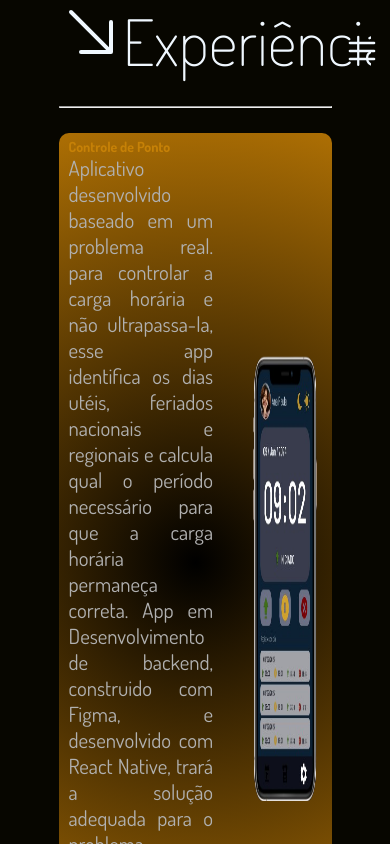
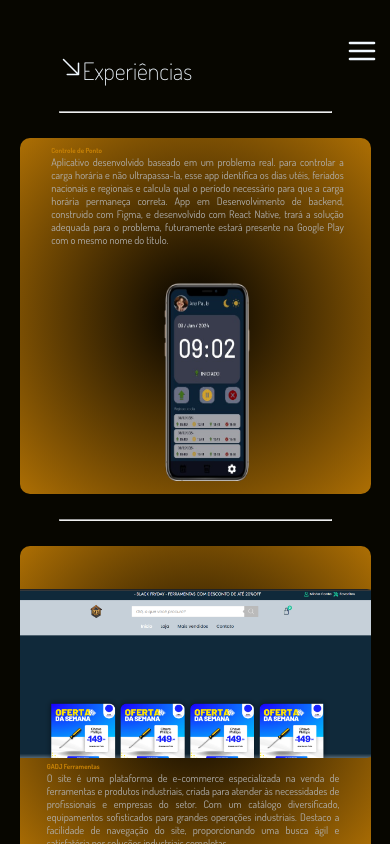
Before and after one commit to AndersonAPinto/react-portfolioPro, a React (Create React App) app: page /experience in a window 390 px wide. Built offline with nearby package versions, Linux system fonts and the light colour scheme; a web font is replaced by a local one.

Commit message:
update in screens

```diff
--- a/src/components/Pages/Contact.jsx
+++ b/src/components/Pages/Contact.jsx
@@ -1,37 +1,32 @@
 import React from "react";
 import { HiArrowDownRight } from "react-icons/hi2";
-import { SlSocialGithub, SlSocialFacebook, SlSocialLinkedin, SlSocialInstagram } from "react-icons/sl";
-import { FaWhatsapp } from "react-icons/fa";
-import { BiMailSend } from "react-icons/bi";
-import Banner from '../../imgs/banner.jpg'
-
+import { FaWhatsapp, FaLinkedinIn, FaFacebook, FaGithub, FaInstagram, FaRegEnvelope } from "react-icons/fa";
 import './contact.css';
+import './contactmobile.css';
 
 function Contact() {
     return (
         <div className="container__Contact">
-            <div className="frame">
-                {/*<img src={Banner} style={{width:'27vw', height:'75vh', borderRadius:'10px'}}/>*/}
-            </div>
             <div className="title_contact">
                 <h1> <HiArrowDownRight /> Contato</h1>
-            </div>
+            </div><div className="frame">
                 <div className="div_title">
                     <div className="icons_contact">
-                    <h2 style={{ fontSize: '35px', marginBottom:'5px',textAlign:'center' }}>Redes Sociais e Envio de Mensagens</h2>
-                    <h6 style={{ marginBottom: '5px', color: '#C68107',fontSize:'1em', textAlign:'center' }}>Conecte-se Conosco com Apenas um Clique</h6>
-                    <p style={{ color: '#b1b1b1', fontSize:'1.2em' }}>
+                        <h2 style={{ fontSize: '2em', marginBottom: '5px', textAlign: 'center' }}>Redes Sociais e Envio de Mensagens</h2>
+                        <h6 style={{ marginBottom: '5px', color: '#C68107', fontSize: '1em', textAlign: 'center' }}>Conecte-se Conosco com Apenas um Clique</h6>
+                        <p style={{ color: '#b1b1b1', fontSize: '1.2em' }}>
                             Valorizo cada oportunidade de interagir com você. Para tornar sua experiência comigo ainda mais direta e conveniente, disponibilizo ícones de acesso rápido abaixo. Cada ícone é uma porta para minhas principais plataformas de comunicação e redes sociais, permitindo que você escolha o canal preferencial de contato com facilidade e rapidez.
                             Seja para fazer perguntas, solicitar suporte, ou compartilhar suas impressões, estamos a apenas um clique de distância. Estarei comprometido em fornecer respostas e soluções ágeis e atenciosas.
                             Estou animado para ouvir o que você tem a dizer.</p>
                     </div>
                     <div className="div_icons">
-                    <a href="https://www.linkedin.com/in/andersonapinto/" target="_blank" rel="noopener noreferrer"><SlSocialLinkedin /></a>
-                    <a href="https://github.com/AndersonAPinto" target="_blank" rel="noopener noreferrer"><SlSocialGithub /></a>
-                    <a href="https://www.facebook.com/andersonaspinto/" target="_blank" rel="noopener noreferrer"><SlSocialFacebook /></a>
-                    <a href="https://www.instagram.com/andersonaugusto.pinto/" target="_blank" rel="noopener noreferrer"><SlSocialInstagram /></a>
+                        <a href="https://www.linkedin.com/in/andersonapinto/" target="_blank" rel="noopener noreferrer"><FaLinkedinIn /></a>
+                        <a href="https://github.com/AndersonAPinto" target="_blank" rel="noopener noreferrer"><FaGithub /></a>
+                        <a href="https://www.facebook.com/andersonaspinto/" target="_blank" rel="noopener noreferrer"><FaFacebook /></a>
+                        <a href="https://www.instagram.com/andersonaugusto.pinto/" target="_blank" rel="noopener noreferrer"><FaInstagram /></a>
                         <a href="https://wa.me/5551997802755" target="_blank" rel="noopener noreferrer"><FaWhatsapp /></a>
-                    <a href="mailto:andersonaugustopinto@gmail.com" target="_blank" rel="noopener noreferrer"><BiMailSend style={{ fontSize: '54px' }} /></a>
+                        <a href="mailto:andersonaugustopinto@gmail.com" target="_blank" rel="noopener noreferrer"><FaRegEnvelope /></a>
+                    </div>
                 </div>
             </div>
         </div>
--- a/src/components/Pages/Experience.jsx
+++ b/src/components/Pages/Experience.jsx
@@ -6,6 +6,7 @@ import WebSiteCOnsEletr from '../../imgs/WebSiteConsumptionEletricCar.png';
 import App_1 from '../../imgs/App_1.png'
 
 import './experience.css';
+import './experiencemobile.css';
 
 function Experience() {
     return (
@@ -14,47 +15,46 @@ function Experience() {
                 <h1><HiArrowDownRight />Experiências</h1>
             </div>
             <hr style={{ margin: '25px', width: '70vw' }} />
-            <div>
             <div className="imgs_site" >
-                    <p style={{ fontSize: '1.3em', marginLeft:'5px' }}>
+                <p style={{ fontSize: '1.3em', marginLeft: '5px' }}>
                     <h6 style={{ color: '#C68107' }}>Controle de Ponto</h6>
                     Aplicativo desenvolvido baseado em um problema real. para controlar a carga horária e não ultrapassa-la, esse app identifica os dias utéis, feriados nacionais e regionais e calcula qual o período necessário para que a carga horária permaneça correta.
                     App em Desenvolvimento de backend, construido com Figma, e desenvolvido com React Native, trará a solução adequada para o problema, futuramente estará presente na Google Play com o mesmo nome do título.
                 </p>
-                    <img src={App_1} style={{ width: '25%', height: '450px', marginLeft: '10vw', borderRadius: '10px' }} />
+                <img src={App_1} style={{ width: '25%', height: '25em', marginLeft: '10vw', borderRadius: '10px' }} />
             </div>
-            </div>
+
             <hr style={{ margin: '25px', width: '70vw' }} />
-            <div>
+
             <div className="imgs_site" >
-                    <img src={SiteGadj} style={{ width: '50%', height: '250px', marginRight: '15px', borderRadius: '10px' }} />
-                    <p style={{ fontSize: '1.3em', marginRight:'1vw' }}>
+                <img src={SiteGadj} />
+                <p style={{ fontSize: '1.3em', marginRight: '1vw' }}>
                     <h6 style={{ color: '#C68107' }}>GADJ Ferramentas</h6>
                     O site é uma plataforma de e-commerce especializada na venda de ferramentas e produtos industriais, criada para atender às necessidades de profissionais e empresas do setor. Com um catálogo diversificado, equipamentos sofisticados para grandes operações industriais. Destaco a facilidade de navegação do site, proporcionando uma busca ágil e satisfatória por soluções industriais completas.
                 </p>
             </div>
+
+            <hr style={{ margin: '25px', width: '70vw' }} />
+
+            <div className="imgs_site" >
+                <p style={{ fontSize: '1.3em', marginLeft: '1vw' }}>
+                    <h6 style={{ color: '#C68107', marginTop: '4px' }}>Teste de Inglês</h6>
+                    Site oferece uma ferramenta interativa para avaliar a proficiência em inglês de usuários através de um teste composto por 20 perguntas cuidadosamente elaboradas, baseadas no Quadro Europeu Comum de Referência para Línguas (CEFR). Ao concluir o teste, os participantes recebem uma avaliação precisa de seu nível de inglês, variando de A1 (iniciante) a C2 (Avançado), permitindo-lhes entender claramente suas competências linguísticas atuais.
+                    <a href="https://testedeingles.app.br/" target="_blank" rel="noopener noreferrer" style={{ color: '#ff6b08' }}> Confira</a>.
+                </p>
+                <img src={WebSite_Englistest} style={{ marginLeft: '15px' }} />
             </div>
+
             <hr style={{ margin: '25px', width: '70vw' }} />
-            <div>
+
             <div className="imgs_site" >
-                    <p style={{ fontSize: '1.3em', marginLeft:'1vw' }}>
-                        <h6 style={{ color: '#C68107', marginTop:'4px' }}>Teste de Inglês</h6>
-                        Site oferece uma ferramenta interativa para avaliar a proficiência em inglês de usuários através de um teste composto por 20 perguntas cuidadosamente elaboradas, baseadas no Quadro Europeu Comum de Referência para Línguas (CEFR). Ao concluir o teste, os participantes recebem uma avaliação precisa de seu nível de inglês, variando de A1 (iniciante) a C2 (Avançado), permitindo-lhes entender claramente suas competências linguísticas atuais.
-                        <a  href="https://testedeingles.app.br/" target="_blank" rel="noopener noreferrer" style={{color:'#ff6b08'}}> Confira</a>.
-                    </p>
-                    <img src={WebSite_Englistest} style={{ width: '50%', height: '250px', marginLeft: '15px', borderRadius: '10px' }} />
-                </div>
-            </div>
-            <hr style={{ margin: '25px', width: '70vw' }} />
-            <div >
-                <div className="imgs_site" >
-                    <img src={WebSiteCOnsEletr} style={{ width: '50%', height: '250px', marginRight: '15px', borderRadius: '10px' }} />
-                    <p style={{ fontSize: '1.3em', marginRight:'1vw' }}>
+                <img src={WebSiteCOnsEletr} />
+                <p style={{ fontSize: '1.3em', marginRight: '1vw' }}>
                     <h6 style={{ color: '#C68107' }}>Consumo de carros Elétricos</h6>
                     O site oferece uma ferramenta inovadora e essencial para proprietários de veículos elétricos, simplificando o cálculo do custo de uma recarga completa da bateria. Ao acessar a plataforma, os usuários podem facilmente selecionar sua rede de energia local e inserir a potência específica da bateria de seu veículo. Com base nessas informações, o sistema realiza automaticamente o cálculo, fornecendo uma estimativa precisa do custo de recarga.
                 </p>
             </div>
-            </div>
+
             <hr style={{ margin: '25px', width: '70vw' }} />
 
         </div>
--- a/src/components/Pages/aboutmemobile.css
+++ b/src/components/Pages/aboutmemobile.css
@@ -63,9 +63,13 @@
 }
 
 @media (max-width: 520px) {
+    .container_texts{
+        flex-direction: column;
+    }
+
     .title h1{
         height: 2vh;
-        font-size: 1em;
+        font-size: 1.5em;
     }
     .picture_div{
         height: 27vh;
@@ -81,5 +85,6 @@
     .text_div{
         font-size: 0.5em;
         padding: 1.5vw;
+
     }
 }
--- a/src/components/Pages/contact.css
+++ b/src/components/Pages/contact.css
@@ -36,7 +36,7 @@
     width: 50vw;
     justify-content: space-around;
     align-items: center;
-    font-size: 40px;
+    font-size: 3em;
     transform: 0.1s ease-in-out;
     cursor: pointer;
 }
--- /dev/null
+++ b/src/components/Pages/contactmobile.css
@@ -0,0 +1,35 @@
+@media (max-width: 1040px) {
+    .frame{
+        height: auto;
+        width: 65vw;
+
+    }
+}
+@media (max-width: 900px) {
+    .frame{
+        height: auto;
+        width: 85vw;
+
+    }
+}
+@media (max-width: 520px) {
+    .title_contact h1{
+        margin-top: 6.5vh;
+        font-size: 1.5em;
+    }
+    .div_icons{
+        font-size: 2em;
+        width: 80vw;
+
+    }
+    .icons_contact{
+        width: auto;
+        font-size: 0.9em;
+    }
+    .frame{
+        height: auto;
+        width: 95vw;
+        padding: 3vw ;
+    }
+
+}
--- a/src/components/Pages/experience.css
+++ b/src/components/Pages/experience.css
@@ -43,3 +43,9 @@
     text-align: justify;
     color: #b1b1b1;
 }
+img{
+    width: 50%;
+    height: 40vh;
+    margin-right: 15px;
+    border-radius: 10px;
+}
--- /dev/null
+++ b/src/components/Pages/experiencemobile.css
@@ -0,0 +1,37 @@
+@media (max-width: 1030px) {
+    .imgs_site {
+        width: 85vw;
+        padding: 1vh 1vw;
+
+    }
+
+}
+
+@media (max-width: 900px) {
+    .imgs_site {
+        width: 90vw;
+        padding: 1vw 1vw;
+    }
+}
+
+@media (max-width: 520px) {
+    .title_experience h1{
+        font-size: 1.5em;
+        margin-top: 6.5vh
+    }
+    .imgs_site{
+        width: 90vw;
+        height: auto;
+        flex-direction: column;
+        font-size: 0.5em;
+        padding: 1vh 0;
+    }
+    .imgs_site p{
+        width: 75vw;
+    }
+    img{
+        height: 30vh;
+        width: 60%;
+        margin-bottom: 1vw;
+    }
+}
```
Lines whose indentation alone changed are shown as unchanged.
